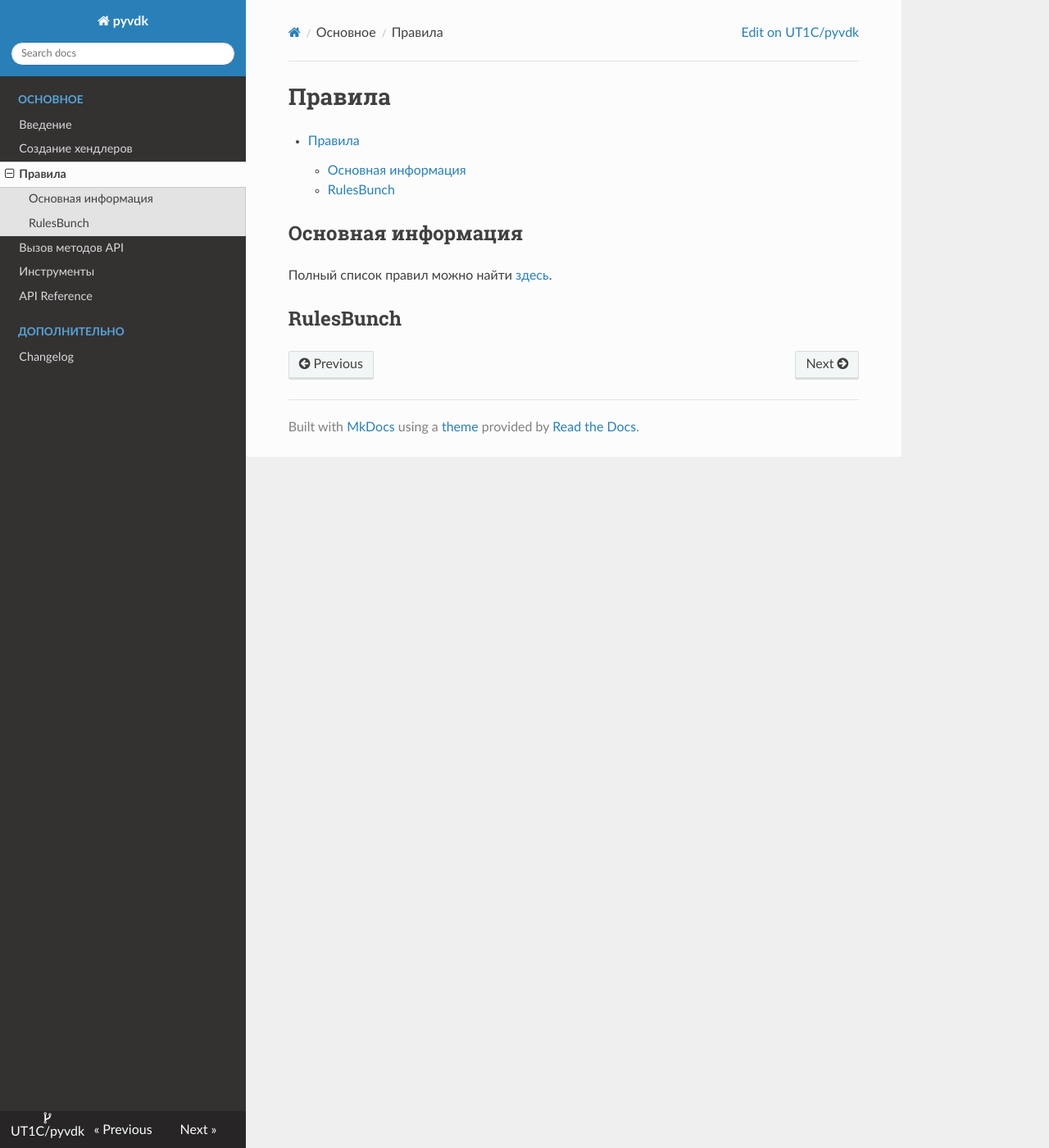
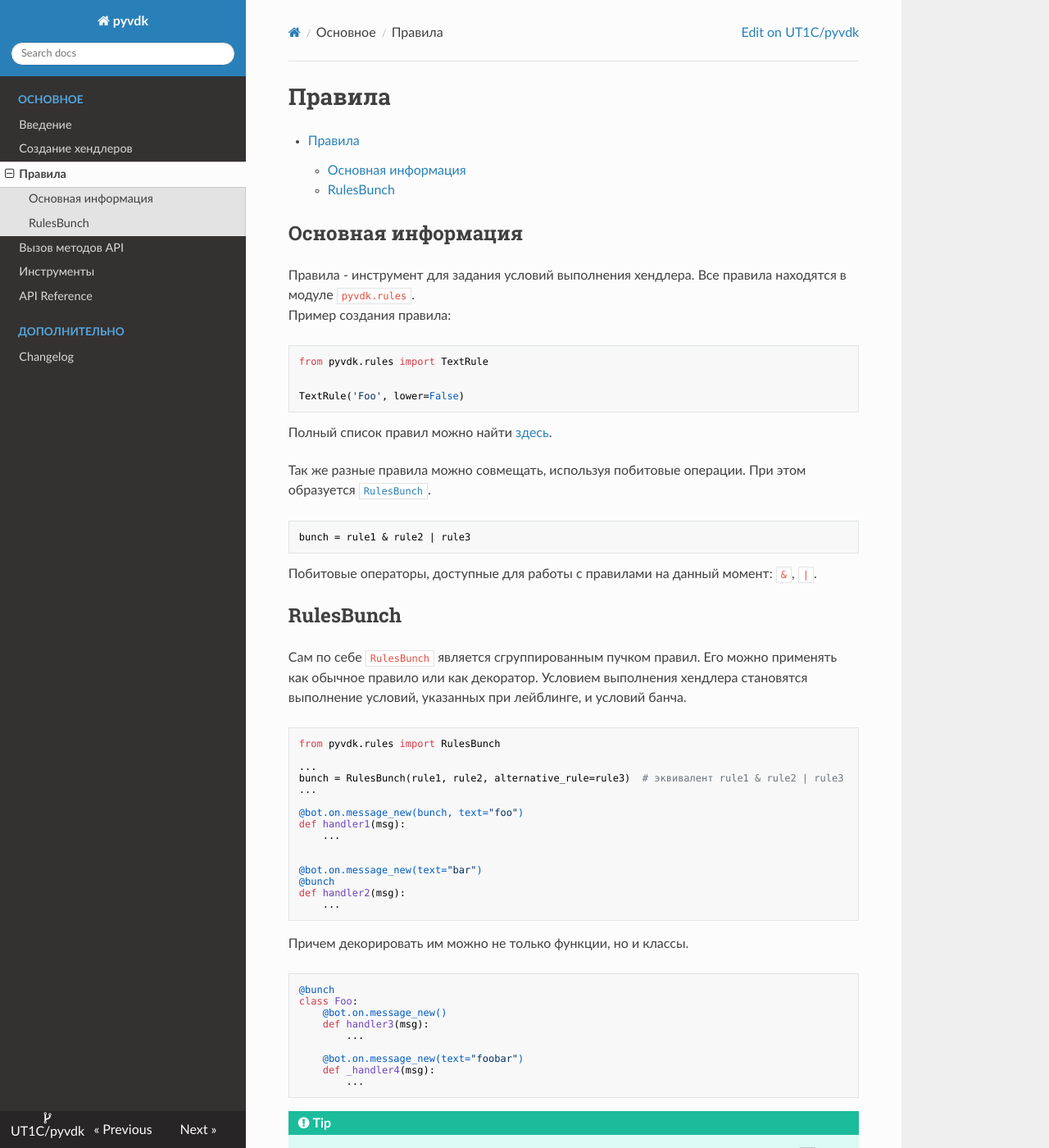
Before and after one commit to UT1C/pyvdk, an MkDocs documentation site: the page built from docs/rules.md, in a window 1280 px wide and 1400 px high. Shown: the whole window at 82% size. Built offline with MkDocs 1.6.1, drawn with Linux system fonts in a browser that asks for light colours; nearby versions of some CDN libraries; some of the changed text lies outside the part shown.

Commit message:
Дока к правилам и фикс хайлайта

````diff
--- a/docs/rules.md
+++ b/docs/rules.md
@@ -3,6 +3,58 @@
 [TOC]
 
 ## Основная информация { #main }
+Правила - инструмент для задания условий выполнения хендлера. Все правила находятся в модуле `pyvdk.rules`.
+<br>Пример создания правила:
+
+```python
+from pyvdk.rules import TextRule
+
+
+TextRule('Foo', lower=False)
+```
 Полный список правил можно найти [здесь](api_reference.md#rules).
 
+Так же разные правила можно совмещать, используя побитовые операции. При этом образуется [`RulesBunch`](rules.md#bunch).
+
+```python
+bunch = rule1 & rule2 | rule3
+```
+Побитовые операторы, доступные для работы с правилами на данный момент: `&`, `|`.
+
 ## RulesBunch { #bunch }
+Сам по себе `RulesBunch` является сгруппированным пучком правил. Его можно применять как обычное правило или как декоратор. Условием выполнения хендлера становятся выполнение условий, указанных при лейблинге, и условий банча.
+
+```python
+from pyvdk.rules import RulesBunch
+
+...
+bunch = RulesBunch(rule1, rule2, alternative_rule=rule3)  # эквивалент rule1 & rule2 | rule3
+...
+
+@bot.on.message_new(bunch, text="foo")
+def handler1(msg):
+    ...
+
+
+@bot.on.message_new(text="bar")
+@bunch
+def handler2(msg):
+    ...
+```
+
+Причем декорировать им можно не только функции, но и классы.
+
+```python
+@bunch
+class Foo:
+    @bot.on.message_new()
+    def handler3(msg):
+        ...
+
+    @bot.on.message_new(text="foobar")
+    def _handler4(msg):
+        ...
+```
+
+!!! tip
+    При декорировании класса банчем, все хендлеры, название которых начинается с `_`, игнорируются.
--- a/mkdocs.yml
+++ b/mkdocs.yml
@@ -18,7 +18,8 @@ markdown_extensions:
     - footnotes
     - attr_list
     - admonition
-    - pymdownx.highlight
+    - pymdownx.highlight:
+        use_pygments: False
     - pymdownx.superfences
     - toc:
         permalink: "#"
````
Also changed, not shown: docs/handlers.md (+1 -1 lines).
